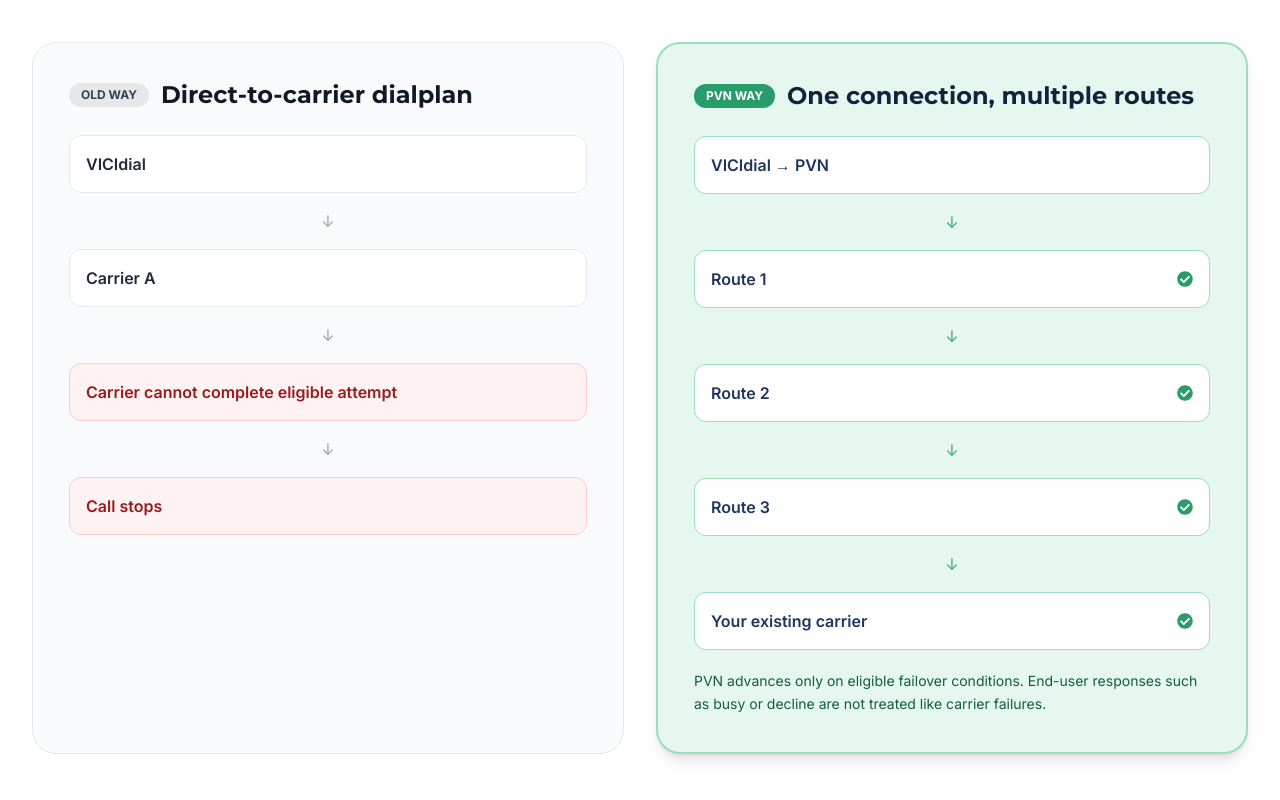
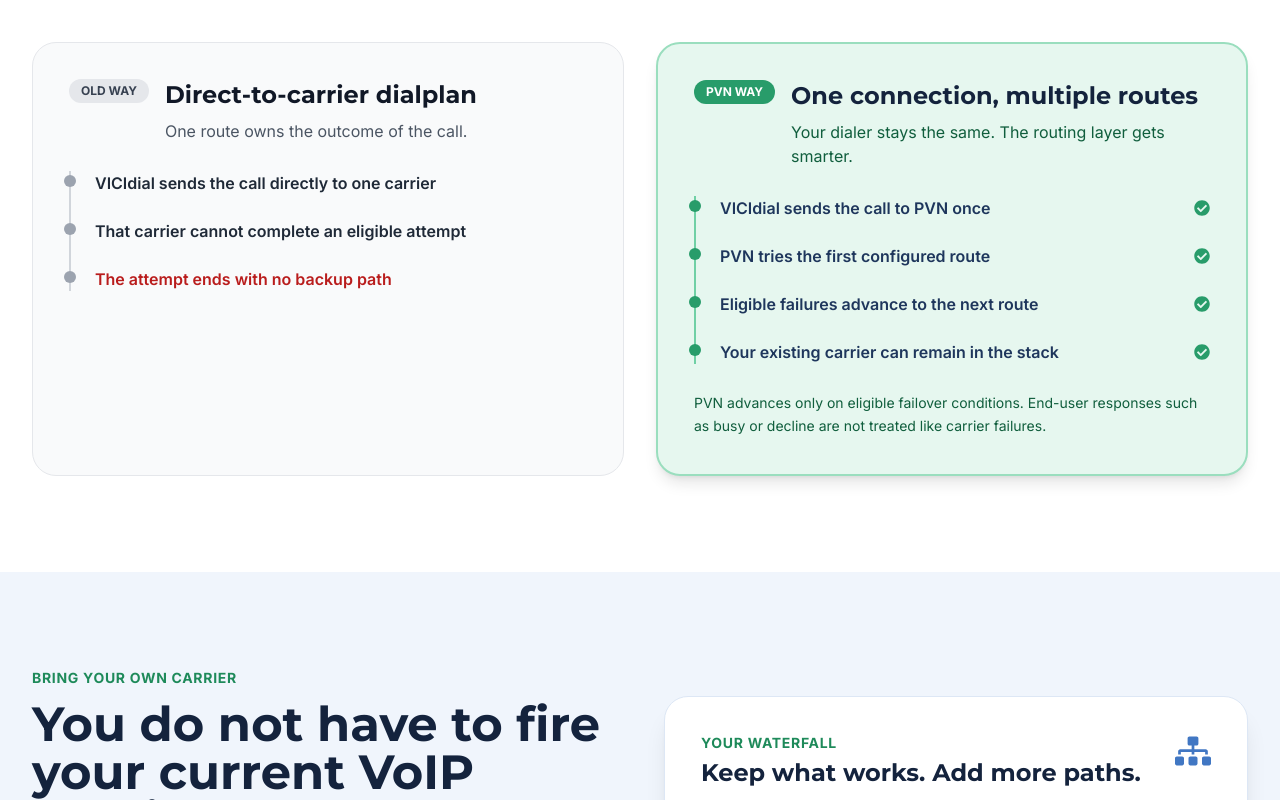
Before and after one commit to bbarnes4318/pvn-voice, a Next.js app in the folder src/: page / in a window 1280 px wide. Shown: the part 1360-2160 px from the top of the page. Built offline with nearby package versions, Linux system fonts and the light colour scheme.

Commit message:
Remove centered homepage sections and enforce left-led layout

```diff
--- a/src/pages/index.tsx
+++ b/src/pages/index.tsx
@@ -70,6 +70,19 @@
   { name: 'Your Carrier', detail: 'Keep your existing provider in the stack', badge: '4' },
 ];
 
+const oldWay = [
+  'VICIdial sends the call directly to one carrier',
+  'That carrier cannot complete an eligible attempt',
+  'The attempt ends with no backup path',
+];
+
+const pvnWay = [
+  'VICIdial sends the call to PVN once',
+  'PVN tries the first configured route',
+  'Eligible failures advance to the next route',
+  'Your existing carrier can remain in the stack',
+];
+
 export default function Home() {
   return (
     <div className="min-h-screen flex flex-col bg-white">
@@ -92,7 +105,6 @@
       <Header />
 
       <main className="flex-grow">
-        {/* HERO — intentionally left-led split layout */}
         <section className="relative overflow-hidden bg-primary-950 text-white">
           <div className="absolute inset-0 opacity-30 bg-gradient-to-br from-primary-700 via-primary-950 to-black" />
           <div className="absolute -top-32 -right-24 h-96 w-96 rounded-full bg-secondary-500 opacity-10 blur-3xl" />
@@ -137,12 +149,12 @@
 
               <div className="lg:pl-6">
                 <div className="rounded-3xl border border-white/15 bg-white/[0.07] p-5 md:p-7 shadow-2xl backdrop-blur-sm">
-                  <div className="flex items-center justify-between mb-6">
+                  <div className="flex items-start justify-between gap-5 mb-6">
                     <div>
                       <p className="text-xs font-bold tracking-[0.18em] text-secondary-300 uppercase">PVN AnswerLift</p>
                       <h2 className="text-2xl font-bold mt-1">Your Carrier Waterfall</h2>
                     </div>
-                    <span className="rounded-full bg-success-500/15 border border-success-400/30 px-3 py-1 text-xs font-bold text-success-200">
+                    <span className="rounded-full bg-success-500/15 border border-success-400/30 px-3 py-1 text-xs font-bold text-success-200 whitespace-nowrap">
                       ROUTING ACTIVE
                     </span>
                   </div>
@@ -162,7 +174,7 @@
 
                   <div className="space-y-3">
                     {waterfallRoutes.map((route) => (
-                      <div key={route.name} className="relative flex items-center rounded-2xl border border-white/10 bg-white/[0.06] p-4">
+                      <div key={route.name} className="flex items-center rounded-2xl border border-white/10 bg-white/[0.06] p-4">
                         <div className="h-9 w-9 rounded-full bg-secondary-500 text-white flex items-center justify-center font-bold mr-4 flex-shrink-0">
                           {route.badge}
                         </div>
@@ -177,7 +189,7 @@
                     ))}
                   </div>
 
-                  <div className="mt-5 rounded-2xl bg-secondary-500/10 border border-secondary-400/20 p-4 text-center">
+                  <div className="mt-5 rounded-2xl bg-secondary-500/10 border border-secondary-400/20 p-4">
                     <p className="font-bold text-secondary-200">One trunk. Multiple chances to connect.</p>
                     <p className="text-sm text-primary-200 mt-1">Eligible failures continue down the waterfall.</p>
                   </div>
@@ -187,7 +199,6 @@
           </div>
         </section>
 
-        {/* THE PROBLEM — asymmetric intro instead of centered template block */}
         <section className="py-20 md:py-24 bg-white" id="how-it-works">
           <div className="container-custom">
             <div className="grid lg:grid-cols-[0.9fr_1.1fr] gap-8 lg:gap-14 items-end mb-14">
@@ -207,39 +218,43 @@
 
             <div className="grid lg:grid-cols-2 gap-8">
               <div className="rounded-3xl border border-gray-200 bg-gray-50 p-7 md:p-9">
-                <div className="flex items-center mb-6">
-                  <span className="rounded-full bg-gray-200 text-gray-700 px-3 py-1 text-xs font-bold mr-3">OLD WAY</span>
+                <div className="flex items-start gap-4 mb-7">
+                  <span className="rounded-full bg-gray-200 text-gray-700 px-3 py-1 text-xs font-bold whitespace-nowrap">OLD WAY</span>
+                  <div>
                     <h3 className="text-2xl font-bold text-gray-900">Direct-to-carrier dialplan</h3>
+                    <p className="text-gray-600 mt-2">One route owns the outcome of the call.</p>
                   </div>
-                <div className="space-y-4">
-                  {['VICIdial', 'Carrier A', 'Carrier cannot complete eligible attempt', 'Call stops'].map((label, index) => (
-                    <React.Fragment key={label}>
-                      <div className={`rounded-xl border p-4 font-semibold ${index >= 2 ? 'border-red-200 bg-red-50 text-red-800' : 'border-gray-200 bg-white text-gray-800'}`}>
-                        {label}
                 </div>
-                      {index < 3 && <div className="text-center text-gray-400">↓</div>}
-                    </React.Fragment>
+                <div className="border-l-2 border-gray-300 pl-6 space-y-6">
+                  {oldWay.map((label, index) => (
+                    <div key={label} className="relative">
+                      <span className="absolute -left-[31px] top-1 h-3 w-3 rounded-full bg-gray-400" />
+                      <p className={`font-semibold ${index === oldWay.length - 1 ? 'text-red-700' : 'text-gray-800'}`}>{label}</p>
+                    </div>
                   ))}
                 </div>
               </div>
 
               <div className="rounded-3xl border-2 border-secondary-200 bg-secondary-50 p-7 md:p-9 shadow-lg">
-                <div className="flex items-center mb-6">
-                  <span className="rounded-full bg-secondary-600 text-white px-3 py-1 text-xs font-bold mr-3">PVN WAY</span>
+                <div className="flex items-start gap-4 mb-7">
+                  <span className="rounded-full bg-secondary-600 text-white px-3 py-1 text-xs font-bold whitespace-nowrap">PVN WAY</span>
+                  <div>
                     <h3 className="text-2xl font-bold text-primary-950">One connection, multiple routes</h3>
+                    <p className="text-secondary-900 mt-2">Your dialer stays the same. The routing layer gets smarter.</p>
                   </div>
-                <div className="space-y-4">
-                  {['VICIdial → PVN', 'Route 1', 'Route 2', 'Route 3', 'Your existing carrier'].map((label, index) => (
-                    <React.Fragment key={label}>
-                      <div className="rounded-xl border border-secondary-200 bg-white p-4 font-semibold text-primary-900 flex items-center justify-between">
-                        <span>{label}</span>
-                        {index > 0 && <FaCheckCircle className="text-secondary-600" />}
                 </div>
-                      {index < 4 && <div className="text-center text-secondary-500">↓</div>}
-                    </React.Fragment>
+                <div className="border-l-2 border-secondary-300 pl-6 space-y-6">
+                  {pvnWay.map((label) => (
+                    <div key={label} className="relative">
+                      <span className="absolute -left-[31px] top-1 h-3 w-3 rounded-full bg-secondary-600" />
+                      <div className="flex items-start justify-between gap-4">
+                        <p className="font-semibold text-primary-900">{label}</p>
+                        <FaCheckCircle className="text-secondary-600 mt-1 flex-shrink-0" />
+                      </div>
+                    </div>
                   ))}
                 </div>
-                <p className="mt-5 text-sm text-secondary-900 leading-relaxed">
+                <p className="mt-7 text-sm text-secondary-900 leading-relaxed">
                   PVN advances only on eligible failover conditions. End-user responses such as busy or decline are not treated like carrier failures.
                 </p>
               </div>
@@ -247,7 +262,6 @@
           </div>
         </section>
 
-        {/* BYOC — left copy / right product visual */}
         <section className="py-20 md:py-24 bg-primary-50">
           <div className="container-custom">
             <div className="grid lg:grid-cols-2 gap-12 items-center">
@@ -276,12 +290,12 @@
               </div>
 
               <div className="rounded-3xl bg-white border border-primary-100 shadow-xl p-7 md:p-9">
-                <div className="flex items-center justify-between mb-7">
+                <div className="flex items-start justify-between gap-5 mb-7">
                   <div>
                     <p className="text-sm font-bold text-secondary-700 uppercase tracking-wider">Your waterfall</p>
                     <h3 className="text-2xl font-bold text-primary-950 mt-1">Keep what works. Add more paths.</h3>
                   </div>
-                  <FaSitemap className="text-4xl text-primary-500" />
+                  <FaSitemap className="text-4xl text-primary-500 flex-shrink-0" />
                 </div>
                 <div className="space-y-3">
                   {[
@@ -305,10 +319,9 @@
           </div>
         </section>
 
-        {/* CONTROL / VISIBILITY — split intro, then cards */}
         <section className="py-20 md:py-24 bg-white">
           <div className="container-custom">
-            <div className="grid lg:grid-cols-[1.05fr_0.95fr] gap-8 lg:gap-14 items-end mb-14">
+            <div className="grid lg:grid-cols-[0.95fr_1.05fr] gap-10 lg:gap-16 items-end mb-12">
               <div>
                 <p className="text-secondary-700 font-bold tracking-wider uppercase text-sm mb-3">See the routes. Control the routes.</p>
                 <h2 className="font-display text-4xl md:text-5xl font-bold text-primary-950 leading-tight">
@@ -317,7 +330,7 @@
               </div>
               <div className="lg:pb-2">
                 <p className="text-xl text-gray-600 leading-relaxed max-w-2xl">
-                  PVN puts routing controls and performance data in the customer portal so your team can make decisions from evidence instead of waiting on a carrier NOC.
+                  PVN puts routing controls and performance data in the customer portal so your team can make decisions from evidence, not carrier promises.
                 </p>
               </div>
             </div>
@@ -325,7 +338,9 @@
             <div className="grid md:grid-cols-2 lg:grid-cols-3 gap-6">
               {advantages.map(({ icon: Icon, title, copy }) => (
                 <div key={title} className="rounded-2xl border border-gray-200 bg-white p-7 shadow-sm hover:shadow-lg transition-shadow">
-                  <div className="h-12 w-12 rounded-xl bg-primary-100 text-primary-700 flex items-center justify-center text-xl mb-5"><Icon /></div>
+                  <div className="h-12 w-12 rounded-xl bg-primary-100 text-primary-700 flex items-center justify-center text-xl mb-5">
+                    <Icon />
+                  </div>
                   <h3 className="text-xl font-bold text-primary-950 mb-3">{title}</h3>
                   <p className="text-gray-600 leading-relaxed">{copy}</p>
                 </div>
@@ -334,42 +349,33 @@
           </div>
         </section>
 
-        {/* DATA — left copy / right dashboard */}
         <section className="py-20 md:py-24 bg-primary-950 text-white overflow-hidden">
           <div className="container-custom">
             <div className="grid lg:grid-cols-2 gap-12 items-center">
               <div>
                 <p className="text-secondary-300 font-bold tracking-wider uppercase text-sm mb-3">Measure the network, not the sales pitch</p>
-                <h2 className="font-display text-4xl md:text-5xl font-bold mb-6">Know which routes are actually carrying your calls.</h2>
+                <h2 className="font-display text-4xl md:text-5xl font-bold mb-6">
+                  Know which routes are actually carrying your calls.
+                </h2>
                 <p className="text-xl text-primary-100 leading-relaxed mb-8">
                   The PVN portal exposes call attempts, answered calls, answer rate, average talk time, route health,
                   spend, failure reasons and route-level performance. Your team can see what changed instead of waiting for a carrier to explain it.
                 </p>
                 <div className="grid sm:grid-cols-2 gap-4">
-                  {[
-                    ['7-day answer rate', FaChartLine],
-                    ['Average talk time', FaChartBar],
-                    ['Traffic share by route', FaRoute],
-                    ['Route availability', FaBolt],
-                  ].map(([label, Icon]) => {
-                    const MetricIcon = Icon as React.ComponentType<{ className?: string }>;
-                    return (
-                      <div key={label as string} className="rounded-xl border border-white/10 bg-white/[0.06] p-4 flex items-center">
-                        <MetricIcon className="text-secondary-300 mr-3" />
-                        <span className="font-semibold">{label as string}</span>
-                      </div>
-                    );
-                  })}
+                  <div className="rounded-xl border border-white/10 bg-white/[0.06] p-4 flex items-center"><FaChartLine className="text-secondary-300 mr-3" /><span className="font-semibold">7-day answer rate</span></div>
+                  <div className="rounded-xl border border-white/10 bg-white/[0.06] p-4 flex items-center"><FaChartBar className="text-secondary-300 mr-3" /><span className="font-semibold">Average talk time</span></div>
+                  <div className="rounded-xl border border-white/10 bg-white/[0.06] p-4 flex items-center"><FaRoute className="text-secondary-300 mr-3" /><span className="font-semibold">Traffic share by route</span></div>
+                  <div className="rounded-xl border border-white/10 bg-white/[0.06] p-4 flex items-center"><FaBolt className="text-secondary-300 mr-3" /><span className="font-semibold">Route availability</span></div>
                 </div>
               </div>
 
               <div className="rounded-3xl border border-white/10 bg-white/[0.06] p-6 md:p-8">
-                <div className="flex items-center justify-between border-b border-white/10 pb-5 mb-5">
+                <div className="flex items-start justify-between gap-5 border-b border-white/10 pb-5 mb-5">
                   <div>
                     <p className="text-sm text-primary-300">Mission Control</p>
                     <h3 className="text-2xl font-bold">Calls flowing</h3>
                   </div>
-                  <span className="rounded-full bg-success-500/15 text-success-200 border border-success-400/20 px-3 py-1 text-xs font-bold">LIVE ROUTING</span>
+                  <span className="rounded-full bg-success-500/15 text-success-200 border border-success-400/20 px-3 py-1 text-xs font-bold whitespace-nowrap">LIVE ROUTING</span>
                 </div>
                 <div className="grid grid-cols-2 gap-4 mb-5">
                   {[
@@ -385,15 +391,17 @@
                   ))}
                 </div>
                 <div className="rounded-xl bg-primary-950/50 border border-white/10 p-5">
-                  <p className="text-sm font-bold mb-3">Route performance</p>
-                  <div className="space-y-3">
+                  <p className="text-sm font-bold mb-4">Route performance</p>
+                  <div className="space-y-4">
                     {[72, 54, 36].map((width, index) => (
-                      <div key={width} className="flex items-center">
-                        <span className="w-20 text-sm text-primary-200">Route {index + 1}</span>
-                        <div className="h-2 flex-grow rounded-full bg-white/10 overflow-hidden">
+                      <div key={width}>
+                        <div className="flex items-center justify-between mb-2">
+                          <span className="text-sm text-primary-200">Route {index + 1}</span>
+                          <span className="text-xs text-primary-300">sample</span>
+                        </div>
+                        <div className="h-2 rounded-full bg-white/10 overflow-hidden">
                           <div className="h-full rounded-full bg-secondary-400" style={{ width: `${width}%` }} />
                         </div>
-                        <span className="ml-3 text-xs text-primary-300">sample</span>
                       </div>
                     ))}
                   </div>
@@ -404,7 +412,6 @@
           </div>
         </section>
 
-        {/* PLATFORM — visual left / copy right to continue alternating rhythm */}
         <section className="py-20 md:py-24 bg-gray-50">
           <div className="container-custom">
             <div className="grid lg:grid-cols-2 gap-12 items-center">
@@ -435,7 +442,6 @@
           </div>
         </section>
 
-        {/* RESELLERS — full-width proof band with left-led content */}
         <section className="py-20 md:py-24 bg-white">
           <div className="container-custom">
             <div className="rounded-3xl bg-gradient-to-br from-primary-700 to-primary-950 text-white p-8 md:p-12 lg:p-14">
@@ -460,36 +466,21 @@
           </div>
         </section>
 
-        {/* WATERFALL CHALLENGE — intentionally centered conversion moment */}
         <section className="py-20 md:py-28 bg-secondary-50">
           <div className="container-custom">
-            <div className="max-w-5xl mx-auto text-center">
+            <div className="grid lg:grid-cols-[0.95fr_1.05fr] gap-12 lg:gap-16 items-start">
+              <div>
                 <div className="inline-flex items-center rounded-full bg-secondary-100 text-secondary-800 px-4 py-2 text-sm font-bold mb-5">
                   THE WATERFALL CHALLENGE
                 </div>
-              <h2 className="font-display text-4xl md:text-6xl font-bold text-primary-950 mb-6">
+                <h2 className="font-display text-4xl md:text-6xl font-bold text-primary-950 mb-6 leading-tight">
                   Keep your carrier. Put PVN in front of it. Measure what the waterfall recovers.
                 </h2>
-              <p className="text-xl text-gray-700 leading-relaxed max-w-3xl mx-auto mb-9">
+                <p className="text-xl text-gray-700 leading-relaxed mb-8 max-w-2xl">
                   Send a controlled slice of traffic through PVN and keep your existing carrier in the waterfall.
                   Compare what the first route connects with what the full waterfall connects. The value should be visible in the data.
                 </p>
-
-              <div className="grid md:grid-cols-3 gap-5 text-left mb-10">
-                {[
-                  ['1', 'Connect', 'Point a test campaign or traffic segment from VICIdial to PVN.'],
-                  ['2', 'Keep your carrier', 'Add your existing provider into the waterfall instead of replacing it.'],
-                  ['3', 'Compare', 'Measure route performance and the additional eligible calls completed through backup paths.'],
-                ].map(([num, title, copy]) => (
-                  <div key={num} className="rounded-2xl bg-white border border-secondary-100 p-6 shadow-sm">
-                    <div className="h-10 w-10 rounded-full bg-secondary-600 text-white flex items-center justify-center font-bold mb-4">{num}</div>
-                    <h3 className="text-xl font-bold text-primary-950 mb-2">{title}</h3>
-                    <p className="text-gray-600 leading-relaxed">{copy}</p>
-                  </div>
-                ))}
-              </div>
-
-              <div className="flex flex-col sm:flex-row gap-4 justify-center">
+                <div className="flex flex-col sm:flex-row gap-4 mb-6">
                   <a
                     href="/contact-us"
                     className="inline-flex items-center justify-center rounded-lg bg-primary-700 hover:bg-primary-800 text-white px-8 py-4 text-lg font-bold transition-colors"
@@ -505,9 +496,26 @@
                     Call (904) 512-8487
                   </a>
                 </div>
-              <p className="text-sm text-gray-500 mt-6">
+                <p className="text-sm text-gray-500 max-w-2xl">
                   Actual answer rates and waterfall lift vary by traffic profile, destination, carrier acceptance and calling conditions.
                 </p>
+              </div>
+
+              <div className="space-y-4">
+                {[
+                  ['1', 'Connect', 'Point a test campaign or traffic segment from VICIdial to PVN.'],
+                  ['2', 'Keep your carrier', 'Add your existing provider into the waterfall instead of replacing it.'],
+                  ['3', 'Compare', 'Measure route performance and the additional eligible calls completed through backup paths.'],
+                ].map(([num, title, copy]) => (
+                  <div key={num} className="rounded-2xl bg-white border border-secondary-100 p-6 shadow-sm flex items-start gap-5">
+                    <div className="h-10 w-10 rounded-full bg-secondary-600 text-white flex items-center justify-center font-bold flex-shrink-0">{num}</div>
+                    <div>
+                      <h3 className="text-xl font-bold text-primary-950 mb-2">{title}</h3>
+                      <p className="text-gray-600 leading-relaxed">{copy}</p>
+                    </div>
+                  </div>
+                ))}
+              </div>
             </div>
           </div>
         </section>
```
Lines whose indentation alone changed are shown as unchanged.
